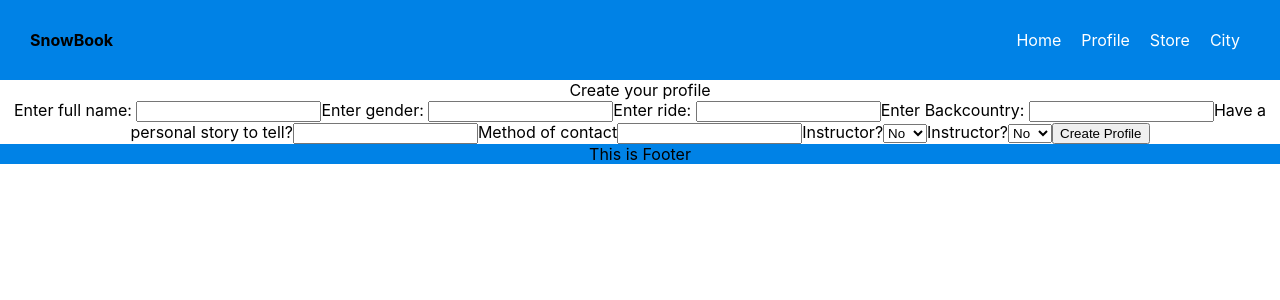
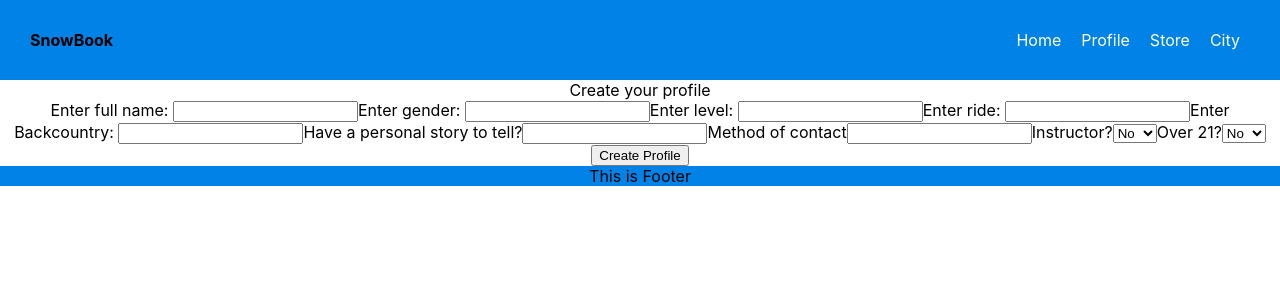
Before and after one commit to jdrea1587/snowBook, a React (Create React App) app in the folder client/: page /profile in a window 1280 px wide. Shown: the top 300 px of the page. Built offline with nearby package versions, Linux system fonts and the light colour scheme.

Commit message:
updated Profile.js

```diff
--- a/client/src/components/Profile.js
+++ b/client/src/components/Profile.js
@@ -1,6 +1,18 @@
-import React from "react";
+import React, { useState } from "react";
 
 const Profile = () => {
+  const [profile, setProfile] = useState({
+    name: "",
+    gender: "",
+    level: "",
+    typeOfRide: "",
+    isBackcountry: false,
+    personalStory: "",
+    contactInfo: "",
+    isInstructor: false,
+    isOver21: false,
+  });
+
   return (
     <div className="profile">
       Create your profile
@@ -11,21 +23,23 @@ const Profile = () => {
             <input type="text"></input>
             <label for="gender">Enter gender: </label>
             <input type="text"></input>
-            <label for="ride">Enter ride: </label>
+            <label for="level">Enter level: </label>
             <input type="text"></input>
-            <label for="backCountry">Enter Backcountry: </label>
+            <label for="typeOfRide">Enter ride: </label>
+            <input type="text"></input>
+            <label for="isBackcountry">Enter Backcountry: </label>
             <input type="text"></input>
             <label for="personalStory">Have a personal story to tell?</label>
             <input type="text"></input>
-            <label for="contact">Method of contact</label>
+            <label for="contactInfo">Method of contact</label>
             <input type="text"></input>
-            <label for="instructor">Instructor?</label>
-            <select name="instructor" id="instructor">
+            <label for="isInstructor">Instructor?</label>
+            <select name="isInstructor" id="isInstructor">
               <option value="No">No</option>
               <option value="Yes">Yes</option>
             </select>
-            <label for="instructor">Instructor?</label>
-            <select name="age" id="age">
+            <label for="isOver21">Over 21?</label>
+            <select name="isOver21" id="isOver21">
               <option value="No">No</option>
               <option value="Yes">Yes</option>
             </select>
```
